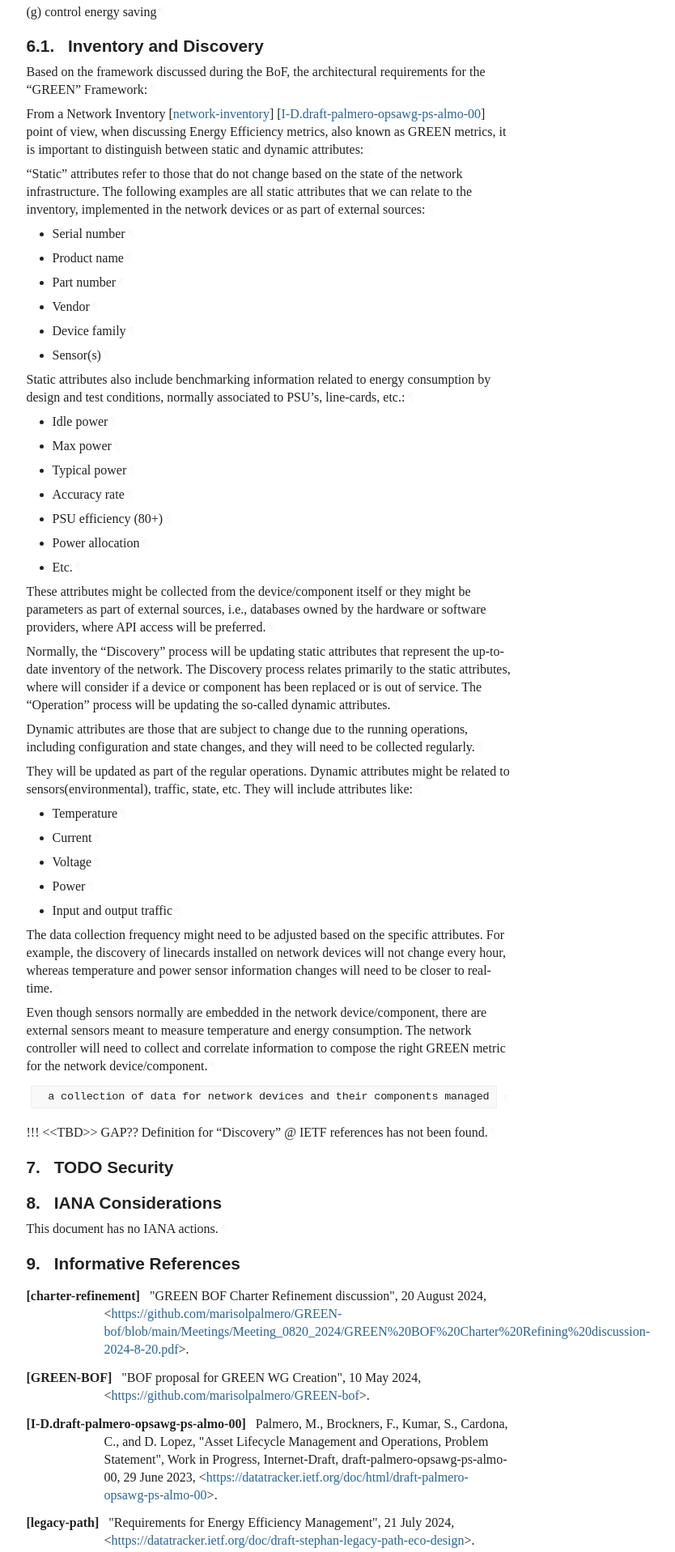
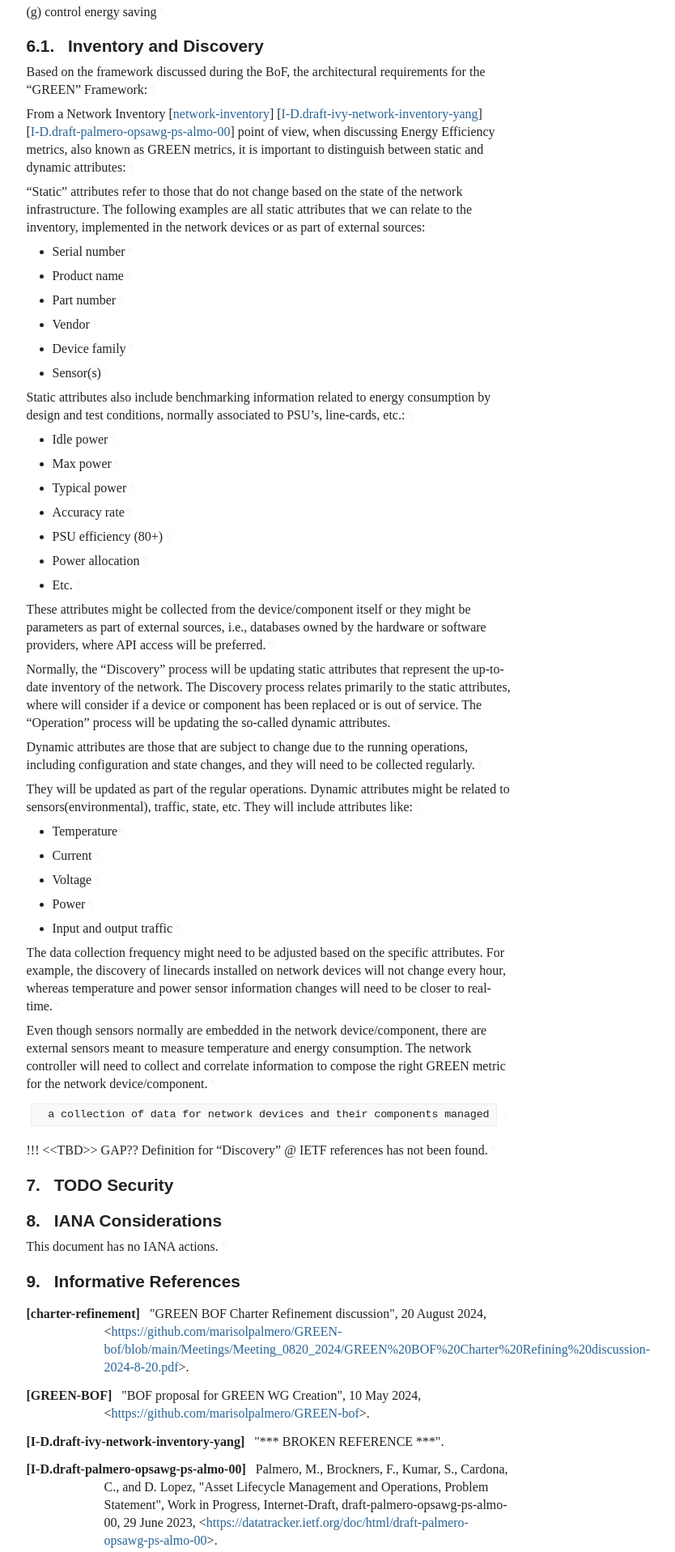
Before and after one commit to emile22/green-bof-req-collections, a plain HTML site: page draft-stephan-green-bof-reqs-collections.html in a window 1280 px wide. Shown: the part 5860-7777 px from the top of the page at 81% size, without its empty margins (92-926 px from the left). Drawn offline with Linux system fonts and the light colour scheme; a web font is replaced by a local one.

Commit message:
Script updating gh-pages from 93f5812. [ci skip]

```diff
--- a/draft-stephan-green-bof-reqs-collections.html
+++ b/draft-stephan-green-bof-reqs-collections.html
@@ -1569,7 +1569,7 @@ svg :is([fill="white"], [fill^="#fff"]) {
 <a href="#section-6.1" class="section-number selfRef">6.1. </a><a href="#name-inventory-and-discovery" class="section-name selfRef">Inventory and Discovery</a>
         </h3>
 <p id="section-6.1-1">Based on the framework discussed during the BoF, the architectural requirements for the “GREEN” Framework:<a href="#section-6.1-1" class="pilcrow">¶</a></p>
-<p id="section-6.1-2">From a Network Inventory <span>[<a href="#network-inventory" class="cite xref">network-inventory</a>]</span> <span>[<a href="#I-D.draft-palmero-opsawg-ps-almo-00" class="cite xref">I-D.draft-palmero-opsawg-ps-almo-00</a>]</span> point of view, when discussing Energy Efficiency metrics, also known as GREEN metrics, it is important to distinguish between static and dynamic attributes:<a href="#section-6.1-2" class="pilcrow">¶</a></p>
+<p id="section-6.1-2">From a Network Inventory <span>[<a href="#network-inventory" class="cite xref">network-inventory</a>]</span> <span>[<a href="#I-D.draft-ivy-network-inventory-yang" class="cite xref">I-D.draft-ivy-network-inventory-yang</a>]</span> <span>[<a href="#I-D.draft-palmero-opsawg-ps-almo-00" class="cite xref">I-D.draft-palmero-opsawg-ps-almo-00</a>]</span> point of view, when discussing Energy Efficiency metrics, also known as GREEN metrics, it is important to distinguish between static and dynamic attributes:<a href="#section-6.1-2" class="pilcrow">¶</a></p>
 <p id="section-6.1-3">“Static” attributes refer to those that do not change based on the state of the network infrastructure. The following examples are all static attributes that we can relate to the inventory, implemented in the network devices or as part of external sources:<a href="#section-6.1-3" class="pilcrow">¶</a></p>
 <ul class="normal">
 <li class="normal" id="section-6.1-4.1">
@@ -1676,6 +1676,10 @@ svg :is([fill="white"], [fill^="#fff"]) {
 <dt id="GREEN-BOF">[GREEN-BOF]</dt>
       <dd>
 <span class="refTitle">"BOF proposal for GREEN WG Creation"</span>, <time datetime="2024-05-10" class="refDate">10 May 2024</time>, <span>&lt;<a href="https://github.com/marisolpalmero/GREEN-bof">https://github.com/marisolpalmero/GREEN-bof</a>&gt;</span>. </dd>
+<dd class="break"></dd>
+<dt id="I-D.draft-ivy-network-inventory-yang">[I-D.draft-ivy-network-inventory-yang]</dt>
+      <dd>
+<span class="refTitle">"*** BROKEN REFERENCE ***"</span>. </dd>
 <dd class="break"></dd>
 <dt id="I-D.draft-palmero-opsawg-ps-almo-00">[I-D.draft-palmero-opsawg-ps-almo-00]</dt>
       <dd>
```
Also changed, not shown: draft-stephan-green-bof-reqs-collections.txt.
